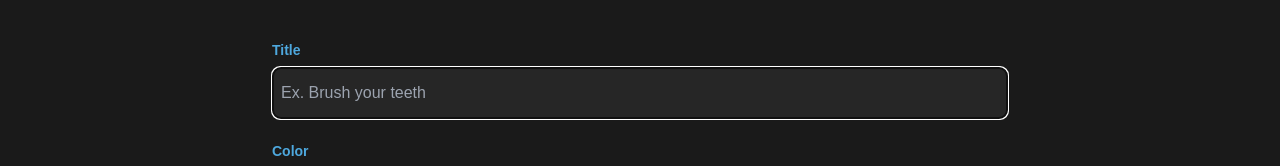
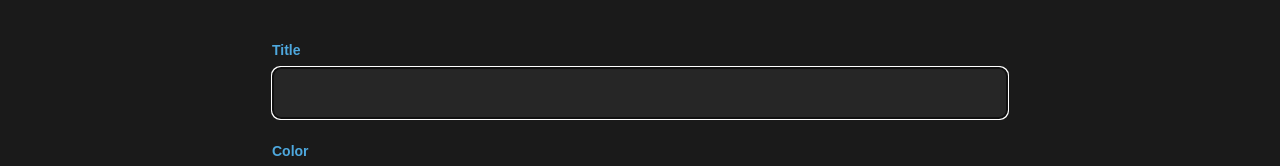
Before and after one commit to mjs001/todo-frontend, a Next.js app in the folder todo-frontend/: page /form in a window 1280 px wide. Shown: the part 294-460 px from the top of the page. Built offline with nearby package versions, Linux system fonts and the light colour scheme.

Commit message:
removed placeholder text as it causes issues with the text field

```diff
--- a/todo-frontend/app/form/page.tsx
+++ b/todo-frontend/app/form/page.tsx
@@ -106,7 +106,6 @@ const FormPage: React.FC = () => {
 									value={task.title}
 									onChange={(e) => setTask({ ...task, title: e.target.value })}
 									className="p-2 w-[100%] textInput h-[52px]"
-									placeholder="Ex. Brush your teeth"
 									autoFocus
 									required
 								/>
```
